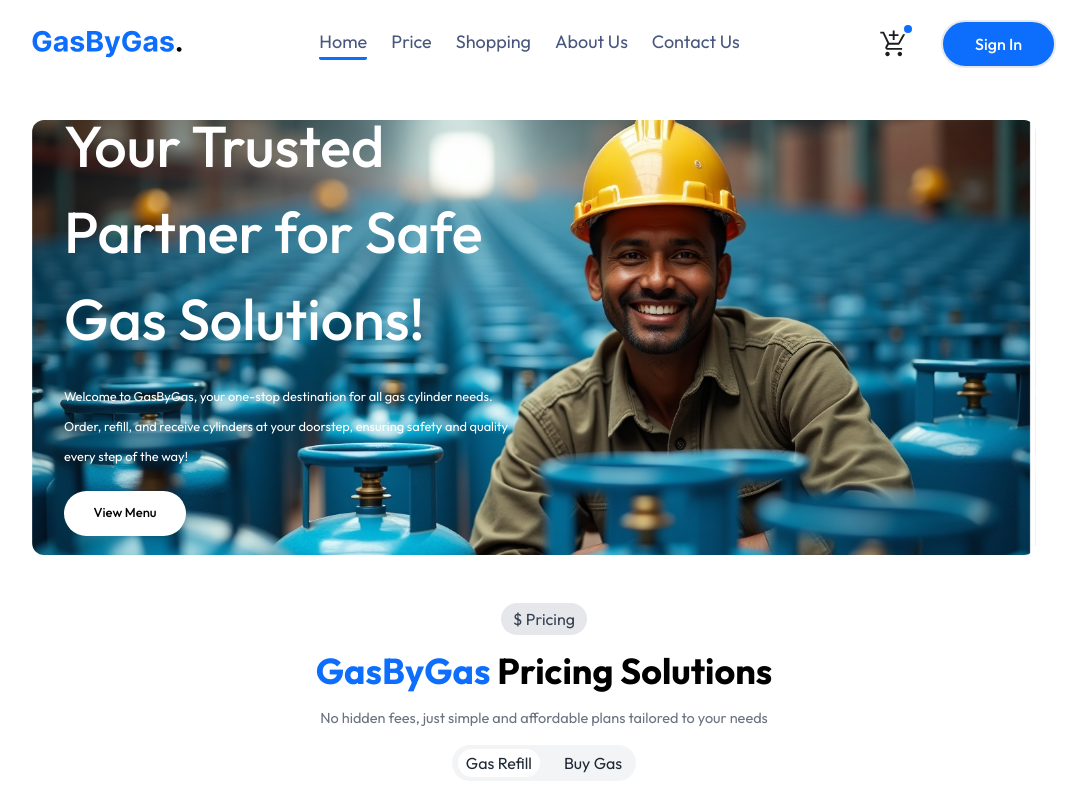
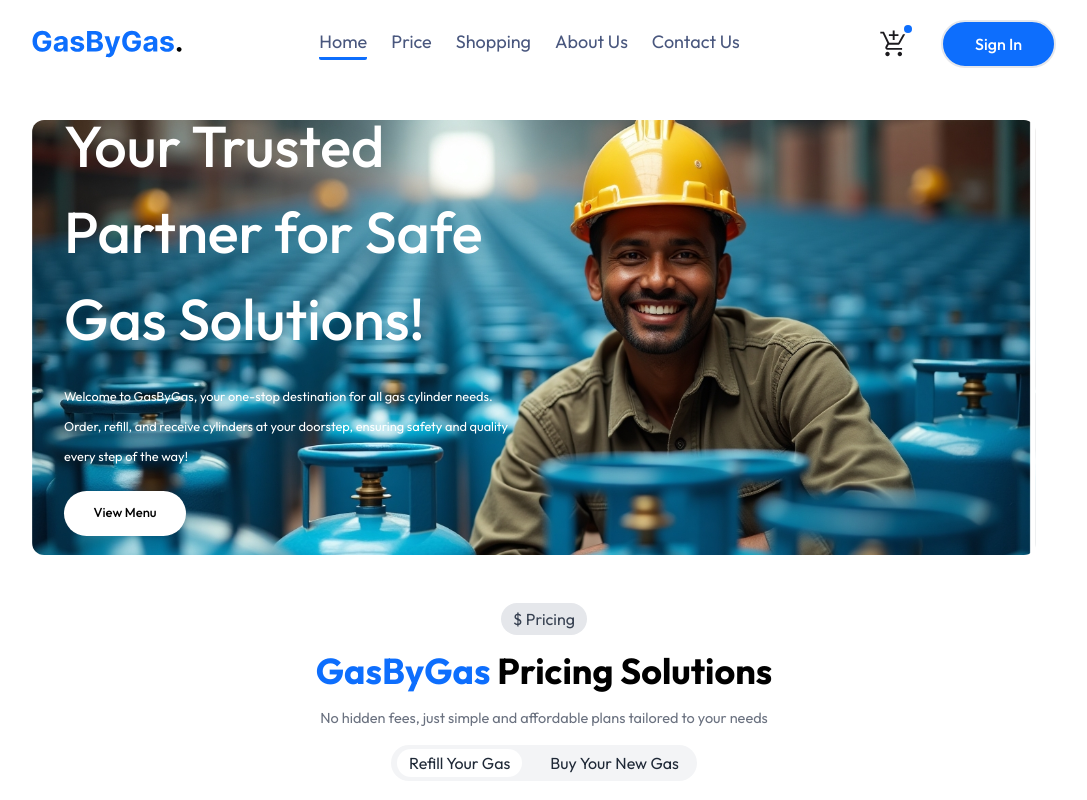
Before and after one commit to gasbygasplc/Supply-Chain-Management-for-Gas-By-Bas-PLC, a React (Vite) app in the folder frontend/: page / in a window 1280 px wide. Shown: the top 800 px of the page, without its empty margins (96-1183 px from the left). Built offline with nearby package versions, Linux system fonts and the light colour scheme.

Commit message:
Update button labels and padding in Price component for clarity and improved styling

```diff
--- a/frontend/src/Components/Price.jsx
+++ b/frontend/src/Components/Price.jsx
@@ -21,9 +21,9 @@ const Price = () => {
 
                 <div className='flex gap-4 bg-gray-100 py-1 px-1.5 rounded-full'>
 
-                    <button className={priceMenu === 'Gas Refill' ? "bg-white py-0.5 px-2 text-[15px] text-base text-gray-800 rounded-full" : "bg-transparent py-0.5 px-2 text-[15px] text-base text-gray-800"} onClick={() => setPriceMenu('Gas Refill')}>Gas Refill</button>
+                    <button className={priceMenu === 'Gas Refill' ? "bg-white py-0.5 px-3 text-[15px] text-base text-gray-800 rounded-full" : "bg-transparent py-0.5 px-3 text-[15px] text-base text-gray-800"} onClick={() => setPriceMenu('Gas Refill')}>Refill Your Gas</button>
 
-                    <button className={priceMenu === 'Buy Gas' ? 'bg-white py-0.5 px-2 text-[15px] text-base text-gray-800 rounded-full' : 'bg-transparent py-0.5 px-2 text-[15px] text-base text-gray-800'} onClick={() => setPriceMenu('Buy Gas')}>Buy Gas</button>
+                    <button className={priceMenu === 'Buy Gas' ? 'bg-white py-0.5 px-3 text-[15px] text-base text-gray-800 rounded-full' : 'bg-transparent py-0.5 px-3 text-[15px] text-base text-gray-800'} onClick={() => setPriceMenu('Buy Gas')}>Buy Your New Gas</button>
 
                 </div>
 
```
